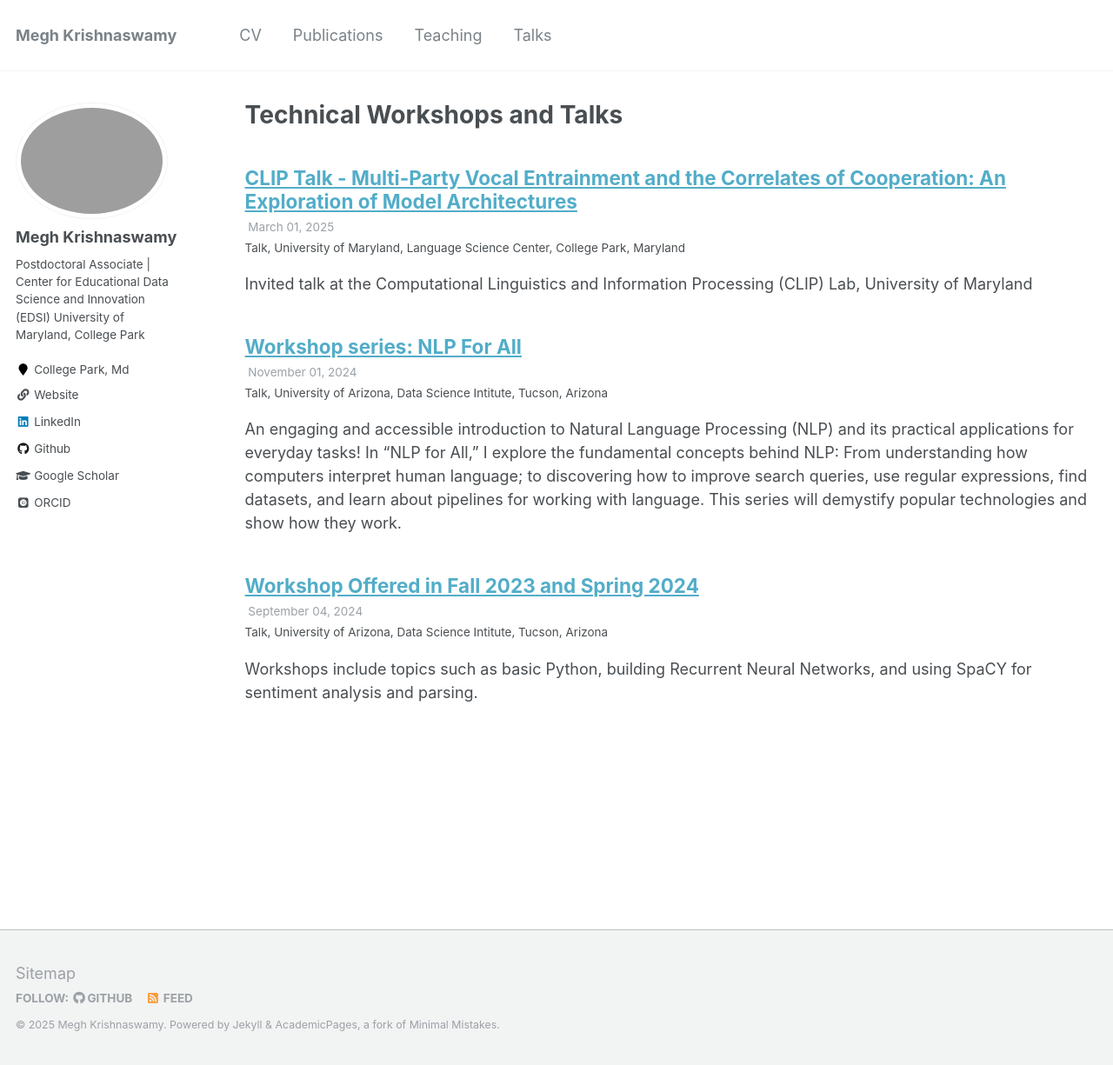
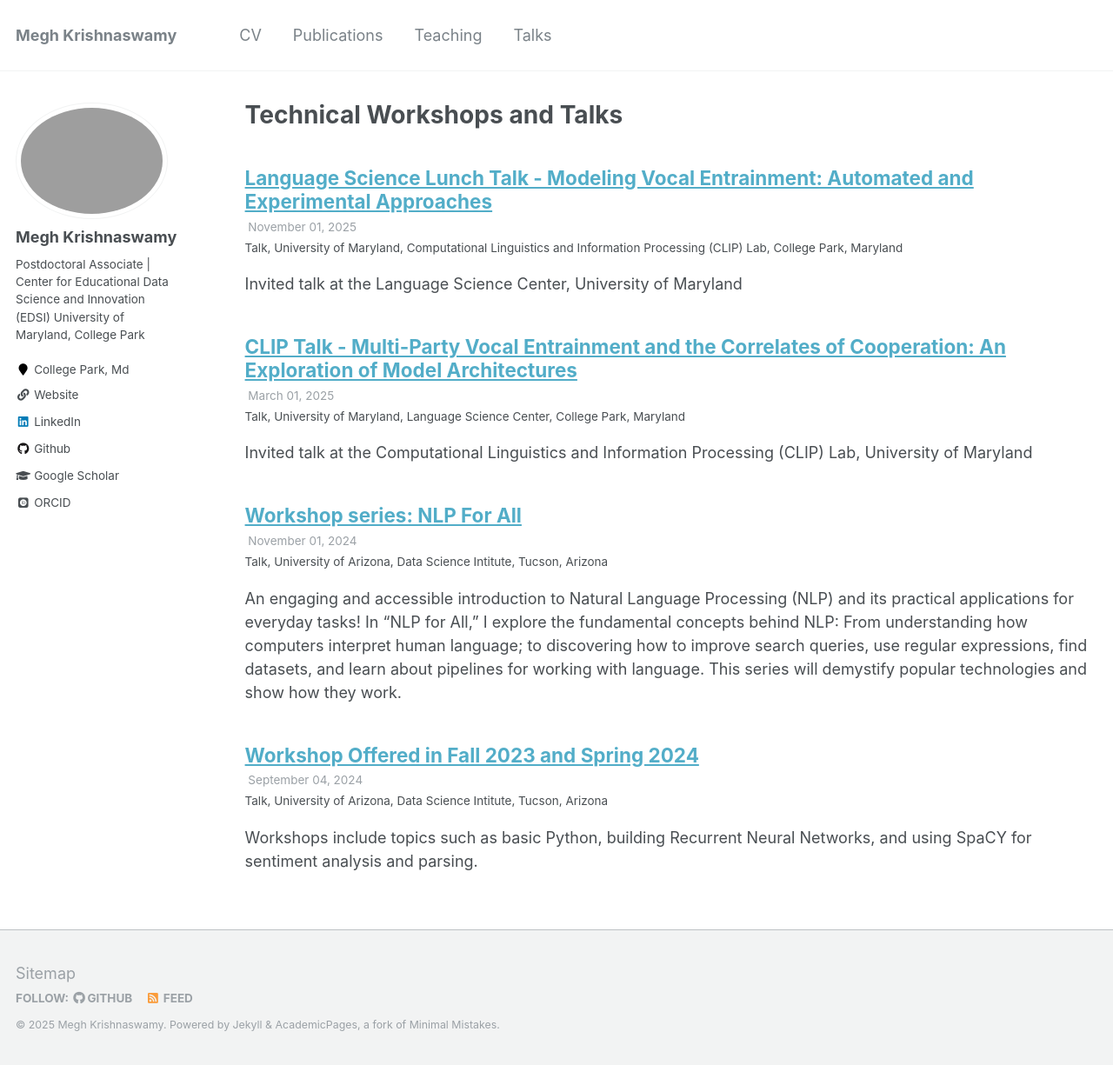
Before and after one commit to meghavarshini/meghavarshini.github.io, a Jekyll site: the page built from _pages/talks.html, in a window 1280 px wide and 1225 px high. Shown: the whole window at 87% size. Built offline with Jekyll 4.4.1, drawn with Linux system fonts in a browser that asks for light colours; some web fonts are replaced.

Commit message:
new page for LSC invited talk, formatting fixes

```diff
--- /dev/null
+++ b/_talks/2025-Fall-LSC.md
@@ -0,0 +1,21 @@
+---
+title: "Language Science Lunch Talk - Modeling Vocal Entrainment: Automated and Experimental Approaches"
+collection: talks
+type: "Talk"
+permalink: /talks/2025-Fall-LSC
+venue: "University of Maryland, Computational Linguistics and Information Processing (CLIP) Lab"
+date: November, 2025
+location: "College Park, Maryland"
+---
+
+Invited talk at the Language Science Center, University of Maryland
+
+**Abstract**
+
+When people engage in conversations, cooperative tasks, or information-exchange, they tend to unconsciously align their linguistic features. This entrainment has been observed across the vocal (or acoustic-prosodic), lexical, semantic, and syntactic levels, and is indicative of the quality of interaction and success in cooperative tasks.
+
+This talk will focus on modeling vocal entrainment with large dyadic conversational data, and will share findings on predicting cohesion in two-party conversations. It will also shed light on the impact of group size and complex turn-taking on vocal entrainment, and discuss the inherent challenges of modeling entrainment in multi-party spoken conversations.
+
+Permalink:[https://languagescience.umd.edu/events/language-science-lunch-talk-megh-krishnaswamy](https://languagescience.umd.edu/events/language-science-lunch-talk-megh-krishnaswamy)
+
+***
```
Also changed, not shown: _talks/2024-Spring-2023-Fall-Workshops.md (+0 -1 lines), _talks/2025-Spring-CLIP.md (+1 -0 lines).
